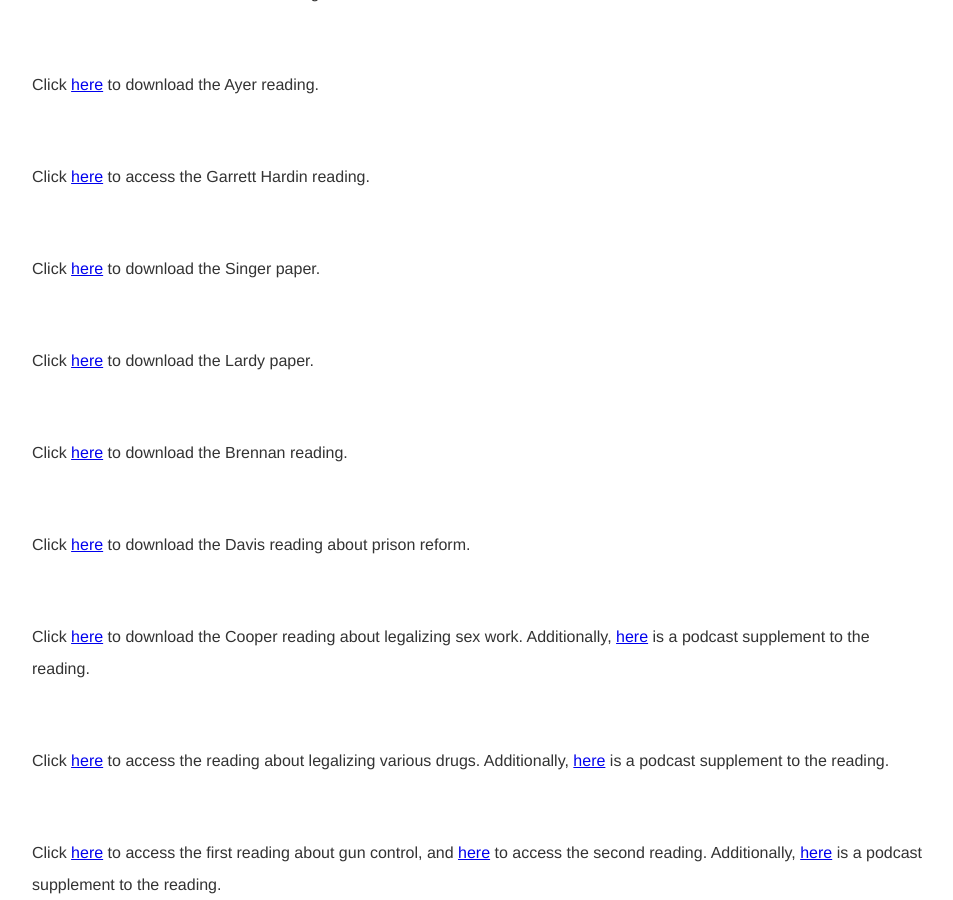
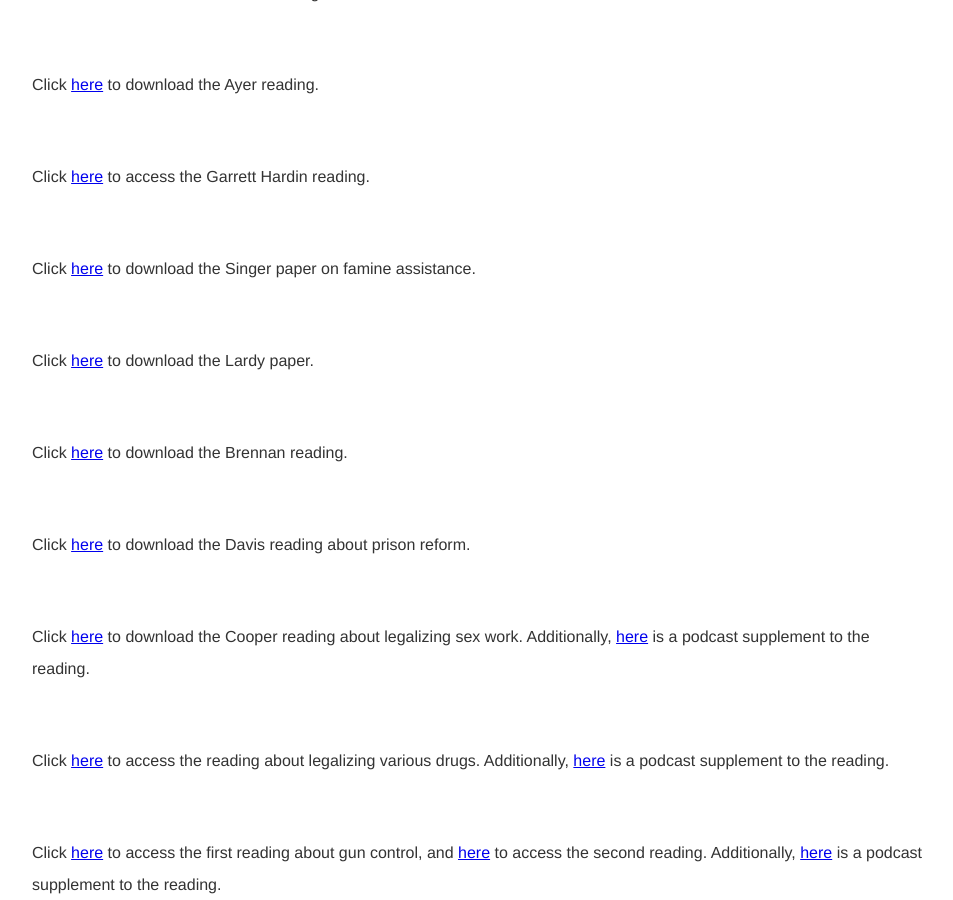
Before and after one commit to kevinjpatton/kevinjpatton.github.io, a Jekyll site: the page built from teaching/phil_2030/index.html, in a window 1280 px wide and 900 px high, scrolled down 1142 px. Shown: the whole window, without its empty margins (160-1113 px from the left). Built offline with Jekyll 4.4.1, drawn with Linux system fonts in a browser that asks for light colours; Markdown is read by kramdown in place of the engine named in the settings.

Commit message:
Update index.html

```diff
--- a/teaching/phil_2030/index.html
+++ b/teaching/phil_2030/index.html
@@ -16,7 +16,7 @@
 <p>Click <a href="/teaching/phil_2030/W.D. Ross - What Makes Right Actions Right.pdf" target="_blank">here</a> to download the Ross reading.</p>
 <p>Click <a href="/teaching/phil_3050/AJ Ayer - Language Truth and Logic.pdf" target="_blank">here</a> to download the Ayer reading.</p>
 <p>Click <a href="https://www.garretthardinsociety.org/articles/art_lifeboat_ethics_case_against_helping_poor.html" target="_blank">here</a> to access the Garrett Hardin reading.</p>
-<p>Click <a href="/teaching/phil_2030/Peter Singer - Famine, Affluence, and Morality.pdf" target="_blank">here</a> to download the Singer paper.</p>
+<p>Click <a href="/teaching/phil_2030/Peter Singer - Famine, Affluence, and Morality.pdf" target="_blank">here</a> to download the Singer paper on famine assistance.</p>
 <p>Click <a href="/teaching/phil_2030/Heather Lardy - Is there a Right not to Vote.pdf" target="_blank">here</a> to download the Lardy paper.</p>
 <p>Click <a href="/teaching/phil_2030/Jason Brennan - When Not to Vote.pdf" target="_blank">here</a> to download the Brennan reading.</p>
 <p>Click <a href="/teaching/phil_2030/Angela Davis - The Prosecutor's Ethical Duty to End Mass Incarceration.pdf" target="_blank">here</a> to download the Davis reading about prison reform.</p>
```
